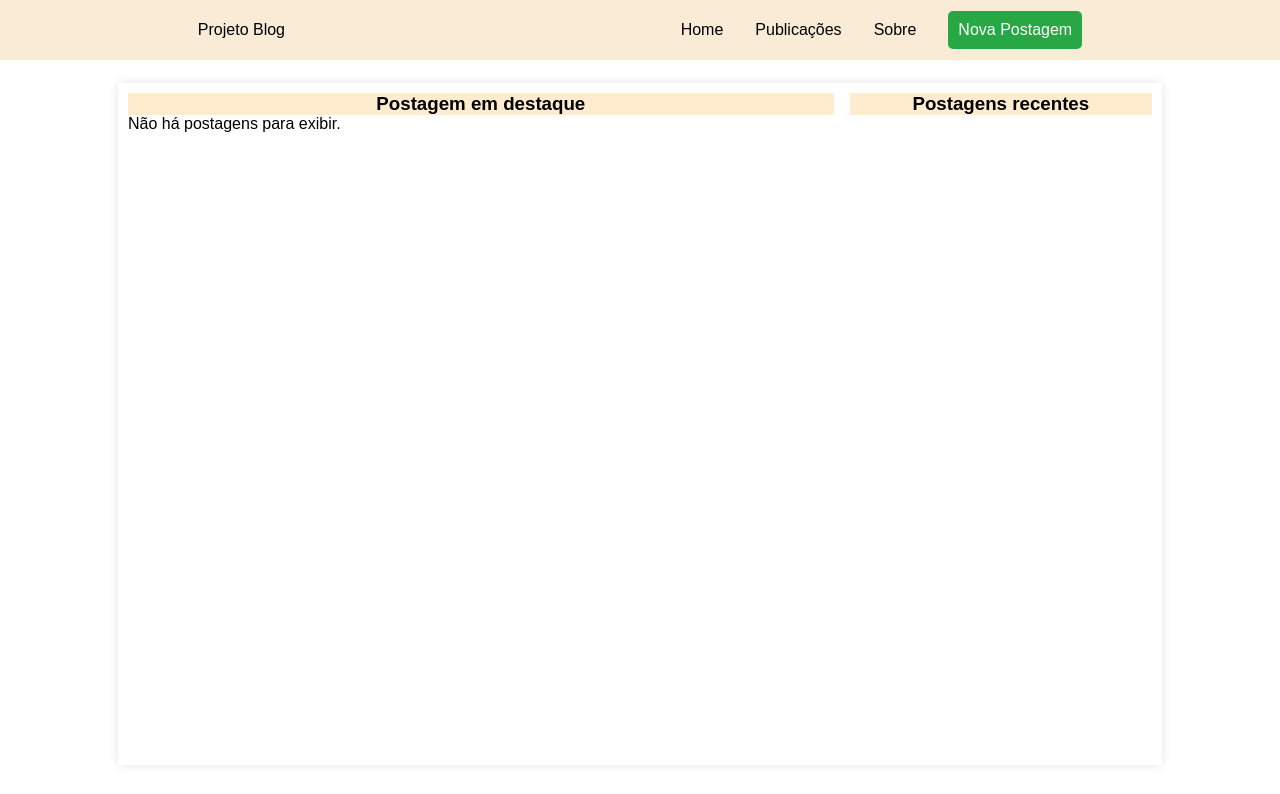
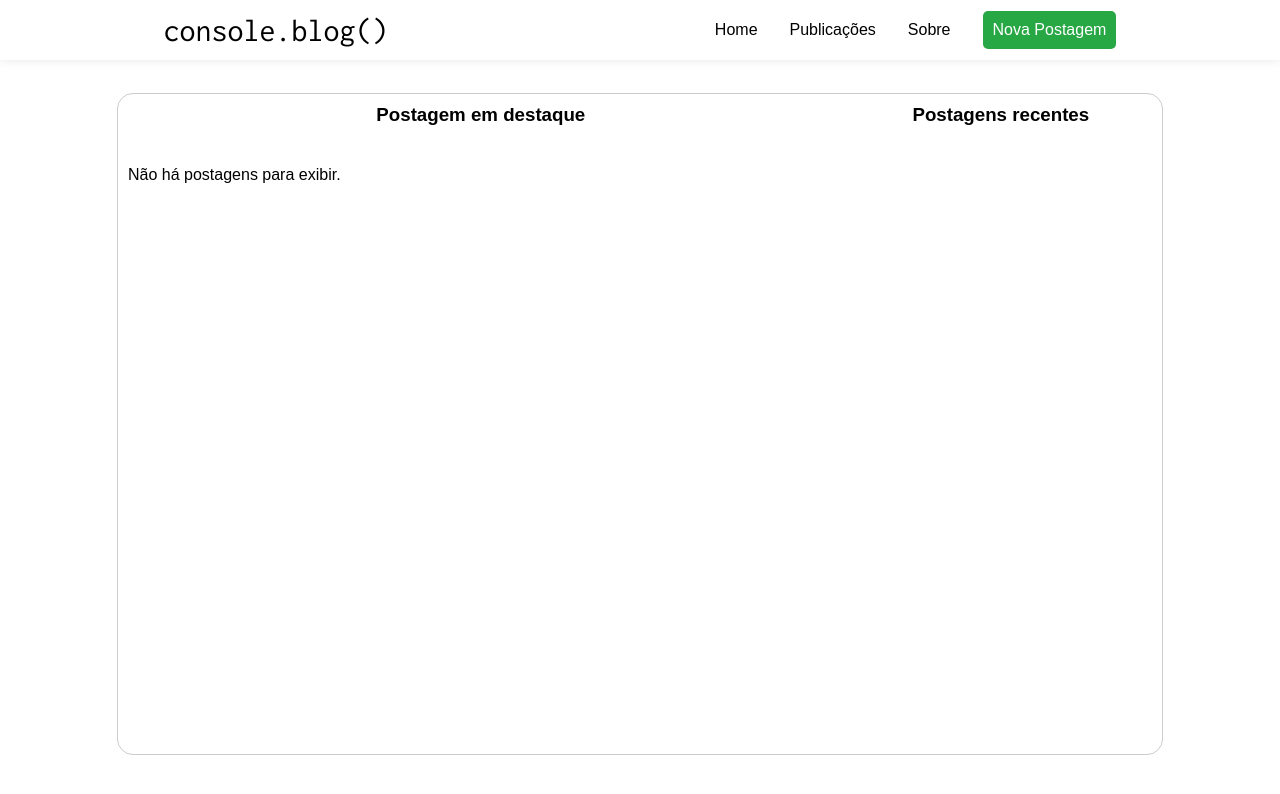
Before and after one commit to Matthzin/ProjetoBlog, a plain HTML site: page pages/home.html in a window 1280 px wide. Drawn offline with Linux system fonts and the light colour scheme.

Commit message:
refatorações em código e estilização

```diff
--- a/home.js
+++ b/home.js
@@ -0,0 +1,58 @@
+document.addEventListener("DOMContentLoaded", function () {
+  const postagens = JSON.parse(localStorage.getItem("postagens")) || [];
+  console.log(postagens);
+  console.log("aqui");
+
+  const artigoDestaque = document.getElementById("artigo-destaque");
+  const artigoRecente = document.getElementById("artigo-recente");
+
+  if (postagens.length > 0) {
+    const postagem = postagens[0];
+    const postagemDiv = document.createElement("div");
+    postagemDiv.className = "post-destaque"
+    postagemDiv.classList.add("postagem");
+
+    const titulo = document.createElement("h3");
+    const breakline = document.createElement("br");
+    titulo.textContent = postagem.titulo;
+    postagemDiv.appendChild(titulo);
+    postagemDiv.appendChild(breakline);
+
+    const conteudo = document.createElement("p");
+    conteudo.textContent = postagem.conteudo;
+    postagemDiv.appendChild(conteudo);
+
+    const data = document.createElement("p");
+    data.classList.add("data");
+    data.textContent = `Publicado em: ${postagem.data}`;
+    postagemDiv.appendChild(data);
+
+    artigoDestaque.appendChild(postagemDiv);
+
+    for (let i = 1; i < postagens.length; i++) {
+      const postagemRecent = postagens[i];
+
+      const postagemRecentDiv = document.createElement("div");
+      postagemRecentDiv.classList.add("postagem-recente");
+
+      const tituloRecent = document.createElement("h3");
+      tituloRecent.textContent = postagemRecent.titulo;
+      postagemRecentDiv.appendChild(tituloRecent);
+
+      const conteudoRecent = document.createElement("p");
+      conteudoRecent.textContent = postagemRecent.conteudo;
+      postagemRecentDiv.appendChild(conteudoRecent);
+
+      const dataRecent = document.createElement("p");
+      dataRecent.classList.add("data");
+      dataRecent.textContent = `Publicado em: ${postagemRecent.data}`;
+      postagemRecentDiv.appendChild(dataRecent);
+
+      artigoRecente.appendChild(postagemRecentDiv);
+    }
+  } else {
+    const mensagem = document.createElement("p");
+    mensagem.textContent = "Não há postagens para exibir.";
+    artigoDestaque.appendChild(mensagem);
+  }
+});
--- a/pages/home.html
+++ b/pages/home.html
@@ -3,14 +3,14 @@
   <head>
     <meta charset="UTF-8" />
     <meta name="viewport" content="width=device-width, initial-scale=1.0" />
-    <link rel="stylesheet" href="\home.css" />
+    <link rel="stylesheet" href="\styles\home.css" />
     <script src="\home.js"></script>
     <title>Projeto Blog</title>
   </head>
   <body>
     <header>
       <div class="logo">
-        <a href="home.html">Projeto Blog</a>
+        <a id="logo" href="home.html">console.blog()</a>
       </div>
       <nav>
         <ul>
@@ -37,62 +37,5 @@
         </section>
       </div>
     </main>
-      <script>
-        document.addEventListener('DOMContentLoaded', function() {
-          const postagens = JSON.parse(localStorage.getItem('postagens')) || [];
-          console.log(postagens)
-          console.log('aqui')
-
-          const artigoDestaque = document.getElementById('artigo-destaque');
-          const artigoRecente = document.getElementById('artigo-recente');
-
-          if (postagens.length > 0) {
-            const postagem = postagens[0];
-            const postagemDiv = document.createElement('div');
-            postagemDiv.classList.add('postagem');
-
-            const titulo = document.createElement('h3');
-            titulo.textContent = postagem.titulo;
-            postagemDiv.appendChild(titulo);
-
-            const conteudo = document.createElement('p');
-            conteudo.textContent = postagem.conteudo;
-            postagemDiv.appendChild(conteudo);
-
-            const data = document.createElement('p');
-            data.classList.add('data');
-            data.textContent = `Publicado em: ${postagem.data}`;
-            postagemDiv.appendChild(data);
-
-            artigoDestaque.appendChild(postagemDiv);
-
-            for (let i = 1; i < postagens.length; i++) {
-                const postagemRecent = postagens[i];
-
-                const postagemRecentDiv = document.createElement('div');
-                postagemRecentDiv.classList.add('postagem-recente');
-
-                const tituloRecent = document.createElement('h3');
-                tituloRecent.textContent = postagemRecent.titulo;
-                postagemRecentDiv.appendChild(tituloRecent);
-
-                const conteudoRecent = document.createElement('p');
-                conteudoRecent.textContent = postagemRecent.conteudo;
-                postagemRecentDiv.appendChild(conteudoRecent);
-
-                const dataRecent = document.createElement('p');
-                dataRecent.classList.add('data');
-                dataRecent.textContent = `Publicado em: ${postagemRecent.data}`;
-                postagemRecentDiv.appendChild(dataRecent);
-
-                artigoRecente.appendChild(postagemRecentDiv);
-              }
-            } else {
-              const mensagem = document.createElement('p');
-              mensagem.textContent = 'Não há postagens para exibir.';
-              artigoDestaque.appendChild(mensagem);
-            }
-        });
-      </script>
   </body>
 </html>
--- a/home.css
+++ b/styles/home.css
@@ -1,15 +1,19 @@
+@import url('https://fonts.googleapis.com/css2?family=Inconsolata:wght@200..900&display=swap');
+
 * {
     margin: 0 auto;
     padding: 0;
     font-family: Arial, Helvetica, sans-serif;
 }
 
+
 header {
     width: 100%;
     height: 60px;
     display: flex;
     align-items: center;
-    background-color: antiquewhite;
+    background-color: rgb(255, 255, 255);
+    box-shadow: 0 0 10px rgba(0, 0, 0, 0.1);
 }
 
 nav > ul {
@@ -19,6 +23,11 @@ nav > ul {
     justify-content: flex-start;
     align-items: center;
     gap: 2rem;
+}
+
+#logo {
+    font-family: Inconsolata;
+    font-size: 4vh;
 }
 
 a {
@@ -36,6 +45,10 @@ a {
         font-size: 16px;
 }
 
+#publicar:hover {
+    background-color: #218838;
+}
+
 main {
     display: flex;
     justify-content: center;
@@ -49,9 +62,12 @@ main {
     display: flex;
     gap: 1rem;
     width: 80%;
+    height: 80vh;
     padding-top: 3vh;
     padding: 10px;
-    box-shadow: 0 0 10px rgba(0, 0, 0, 0.1);
+    /* box-shadow: 0 0 10px rgba(0, 0, 0, 0.1); */
+    border: 1px solid #ccc;
+    border-radius: 2vh;
 }
 
 .container-destaque {
@@ -65,14 +81,14 @@ main {
     display: flex;
     width: 100%;
     height: auto;
-    background-color:blanchedalmond;
+    /* background-color:blanchedalmond; */
 }
 
 .container-titulo-recente {
     display: flex;
     width: 100%;
     height: auto;
-    background-color:blanchedalmond;
+    /* background-color:blanchedalmond; */
 }
 
 .container-recentes {
@@ -84,10 +100,25 @@ main {
 
 #artigo-destaque {
     width: 100%;
-    height: 80vh;
+    white-space: normal;
+    word-wrap: break-word;
+    overflow-wrap: break-word;
+    overflow: hidden;
+    text-overflow: ellipsis;
+    /* height: 80vh; */
+    margin-top: 5vh;
 }
 
 #artigo-recente {
     width: 100%;
-    height: 80vh;
+    white-space: normal;
+    word-wrap: break-word;
+    overflow-wrap: break-word;
+    overflow: hidden;
+    text-overflow: ellipsis;
+    margin-top: 5vh;
+    /* height: 80vh; */
 }
+
+.post-destaque {
+}
--- a/publicar.css
+++ b/styles/publicar.css
@@ -1,3 +1,5 @@
+@import url('https://fonts.googleapis.com/css2?family=Inconsolata:wght@200..900&display=swap');
+
 * {
     margin: 0 auto;
     padding: 0;
@@ -9,7 +11,8 @@ header {
     height: 60px;
     display: flex;
     align-items: center;
-    background-color: antiquewhite;
+    background-color: rgb(255, 255, 255);
+    box-shadow: 0 0 10px rgba(0, 0, 0, 0.1);
 }
 
 nav>ul {
@@ -18,6 +21,11 @@ nav>ul {
     flex-direction: row;
     justify-content: flex-start;
     gap: 2rem;
+}
+
+#logo {
+    font-family: Inconsolata;
+    font-size: 4vh;
 }
 
 a {
@@ -41,6 +49,7 @@ main {
     margin: 0 auto;
     background-color: white;
     padding: 20px;
+    border-radius: 2vh;
     box-shadow: 0 0 10px rgba(0, 0, 0, 0.1);
     margin-top: 20px;
 }
```
Also changed, not shown: pages/publicar.html (+2 -2 lines).
